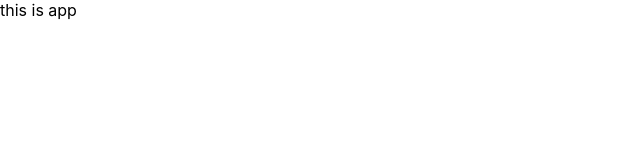
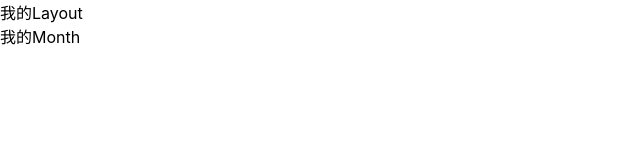
Before and after one commit to coderobt/react-bill, a React (Create React App) app: page / in a window 1280 px wide. Shown: the top 160 px of the page, without its empty margins (0-640 px from the left). Built offline with nearby package versions, Linux system fonts and the light colour scheme.

Commit message:
feat: 整体路由设计配置

```diff
--- a/src/index.js
+++ b/src/index.js
@@ -1,13 +1,10 @@
 import React from 'react';
 import ReactDOM from 'react-dom/client';
 import './index.css';
-import App from './App';
-import sum from '@/test';
-
-const total = sum(1,2)
-console.log(total);
+import { RouterProvider } from 'react-router-dom';
+import  router  from './router';
 
 const root = ReactDOM.createRoot(document.getElementById('root'));
 root.render(
-    <App />
+    <RouterProvider router={router}/>
 );
--- /dev/null
+++ b/src/pages/Layout/index.js
@@ -0,0 +1,11 @@
+import {Outlet} from 'react-router-dom'
+const Layout = ()=>{
+  return (
+  <div>
+    我的Layout
+    <Outlet/>
+  </div>
+  )
+}
+
+export default Layout;
--- /dev/null
+++ b/src/pages/Month/index.js
@@ -0,0 +1,5 @@
+const Month = ()=>{
+  return <div>我的Month</div>
+}
+
+export default Month;
--- /dev/null
+++ b/src/pages/New/index.js
@@ -0,0 +1,5 @@
+const New = ()=>{
+  return <div>我的New</div>
+}
+
+export default New;
--- /dev/null
+++ b/src/pages/Year/index.js
@@ -0,0 +1,5 @@
+const Year = ()=>{
+  return <div>我的Year</div>
+}
+
+export default Year;
--- /dev/null
+++ b/src/router/index.js
@@ -0,0 +1,29 @@
+//创建路由实例 绑定path element
+import Layout from "@/pages/Layout";
+import Month from "@/pages/Month";
+import New from "@/pages/New";
+import Year from "@/pages/Year";
+import { createBrowserRouter } from "react-router-dom";
+
+const router= createBrowserRouter([
+  {
+    path:'/',
+    element:<Layout/>,
+    children:[
+      {
+         index:true,
+        element:<Month/>
+      },
+      {
+        path:'/year',
+        element:<Year/>
+      },
+    ]
+  },
+  {
+    path:'/new',
+    element:<New/>
+  },
+])
+
+export default router;
--- a/src/test.js
+++ /dev/null
@@ -1,5 +0,0 @@
-const sum=(a,b)=>{
-  return a+b
-}
-
-export default sum
```
